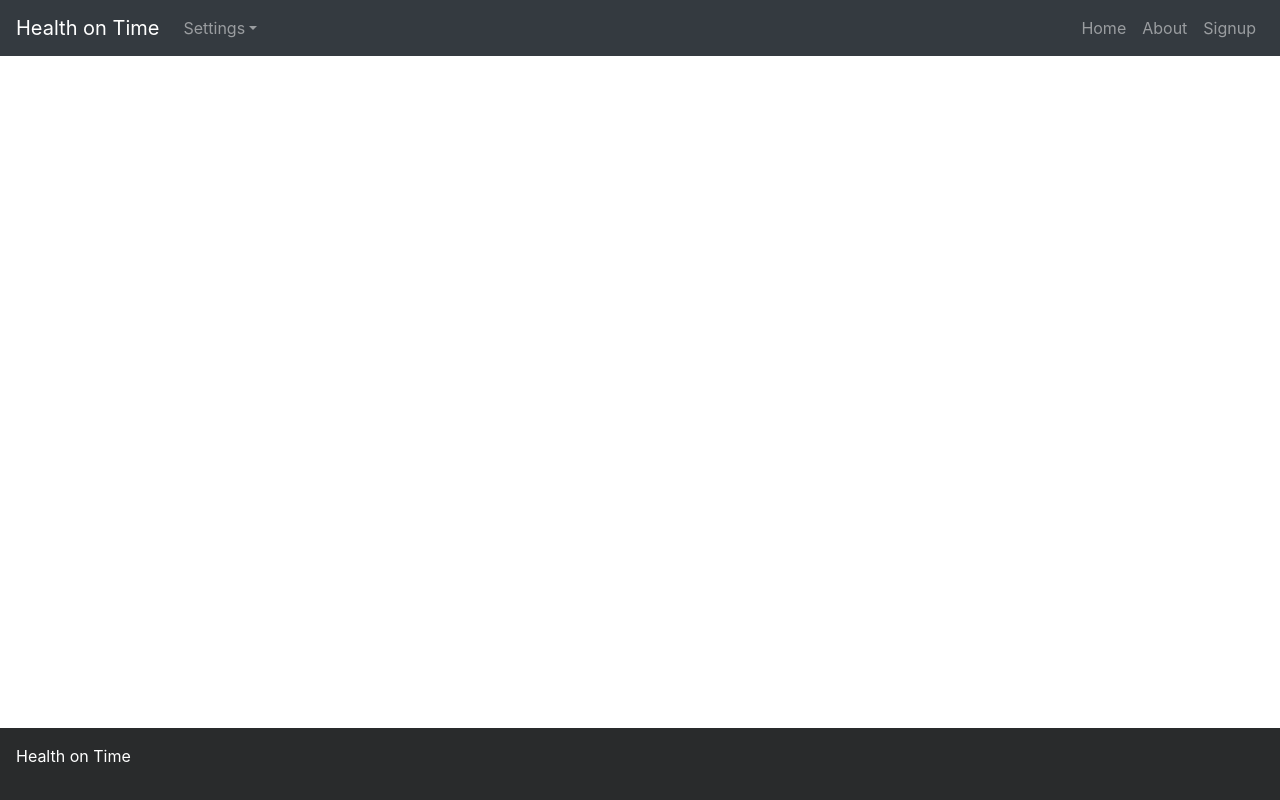
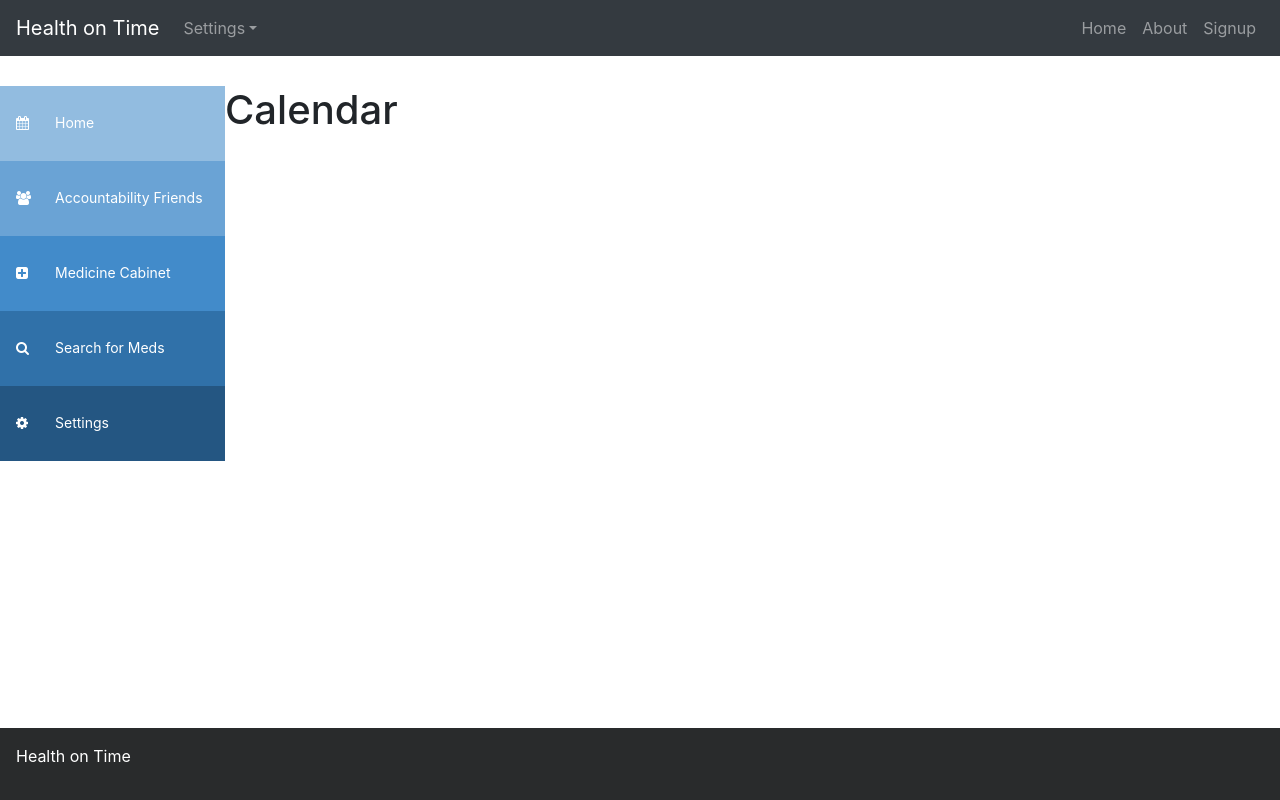
Before and after one commit to chingu-voyages/v27-geckos-team-03, a React (Create React App) app in the folder health-on-time/: page /app in a window 1280 px wide. Built offline with nearby package versions, Linux system fonts and the light colour scheme.

Commit message:
Added Sidebar.js, Sidebar.css and a route to App.js to lead there. Changes still needed likely

```diff
--- a/health-on-time/src/App.js
+++ b/health-on-time/src/App.js
@@ -6,6 +6,8 @@ import MedicineCabinet from "./Pages/MedicineCabinet";
 import CalendarPage from "./Pages/CalendarPage";
 import Navbar from "./Components/Navbar";
 import Footer from "./Components/Footer";
+import Sidebar from "./Components/Sidebar";
+
 import { React, useState, useEffect } from "react";
 import "./Styles/App.css";
 
@@ -59,6 +61,7 @@ function App() {
       <Route path="/" component={HomePage} exact={true} />
       <Route path="/medicine" component={MedicineCabinet} />
       <Route path="/calendar" component={CalendarPage} />
+      <Route path="/app" component={Sidebar} />
       <Footer />
     </BrowserRouter>
   );
--- /dev/null
+++ b/health-on-time/src/Components/Sidebar.css
@@ -0,0 +1,163 @@
+@import url('//maxcdn.bootstrapcdn.com/font-awesome/4.4.0/css/font-awesome.min.css');
+@import url('//stackpath.bootstrapcdn.com/bootstrap/4.3.1/css/bootstrap.min.css');
+
+.profile-img-div {
+    top: 0;
+    border-width: 0 0 1px;
+    background-color: aqua;
+    display: inline-block;
+}
+
+#wrapper {
+    padding-top: 30px;
+    padding-left: 0;
+    -webkit-transition: all .5s ease;
+    -moz-transition: all .5s ease;
+    -o-transition: all .5s ease;
+    transition: all .5s ease;
+}
+
+@media (min-width: 992px) {
+    #wrapper {
+        padding-left: 225px;
+    }
+
+}
+
+@media (max-width: 991px) {
+    main {
+        padding-left: 50px;
+    }
+}
+
+@media (min-width: 992px) {
+    #wrapper #sidebar-wrapper {
+        width: 225px;
+    }
+}
+/*
+#sidebar-wrapper {
+    border-right: 1px solid #e7e7e7; WAS EXTENDING ENTIRE LENGTH OF PAGE
+}
+*/
+#sidebar-wrapper {
+    /* z-index: 1000; Removed to stay behind footer*/
+    position: fixed;
+    left: 225px;
+    width: 0;
+    height: 100%;
+    overflow-y: auto;
+    margin-left: -225px;
+    /* background: #f8f8f8; */
+    -webkit-transition: all .5s ease;
+    -moz-transition: all .5s ease;
+    -o-transition: all .5s ease;
+    transition: all .5s ease;
+}
+
+#sidebar-wrapper .sidebar-nav {
+    position: absolute;
+    top: 0;
+    width: 225px;
+    font-size: 14px;
+    margin: 0;
+    padding: 0;
+    list-style: none;
+}
+
+#sidebar-wrapper .sidebar-nav li {
+    text-indent: 0;
+    line-height: 45px;
+}
+
+#sidebar-wrapper .sidebar-nav li a {
+    display: block;
+    text-decoration: none;
+    color: #428bca;
+
+}
+
+.sidebar-nav li:first-child a {
+    background: #92bce0 !important;
+    color: #fff !important;
+}
+
+#sidebar-wrapper .sidebar-nav li a .sidebar-icon {
+    width: 45px;
+    height: 45px;
+    font-size: 14px;
+    padding-top: 14px;
+    padding-left: 2px;
+    padding-right: 2px;
+    display: inline-block;
+    text-indent: 7px;
+    margin-right: 10px;
+    color: #fff;
+}
+
+#sidebar-wrapper .sidebar-nav li ul.panel-collapse {
+    list-style: none;
+    padding: 0;
+}
+
+#sidebar-wrapper .sidebar-nav li ul.panel-collapse li i {
+    margin-right: 10px;
+}
+
+#sidebar-wrapper .sidebar-nav li ul.panel-collapse li {
+    text-indent: 15px;
+}
+
+@media (max-width: 992px) {
+    #wrapper #sidebar-wrapper {
+        width: 45px;
+    }
+
+    #mainSection{
+        padding-left: 50px;
+    }
+
+    #wrapper #sidebar-wrapper #sidebar #sidemenu li ul {
+        position: fixed;
+        left: 45px;
+        margin-top: -45px;
+        z-index: 1000;
+        width: 200px;
+        height: 0;
+    }
+}
+
+.sidebar-nav li a {
+    height: 75px;
+    /* padding-top: 20px */
+}
+
+.sidebar-nav li:first-child a {
+    background: #92bce0 !important;
+    color: #fff !important;
+}
+
+.sidebar-nav li:nth-child(2) a {
+    background: #6aa3d5 !important;
+    color: #fff !important;
+}
+
+.sidebar-nav li:nth-child(3) a {
+    background: #428bca !important;
+    color: #fff !important;
+}
+
+.sidebar-nav li:nth-child(4) a {
+    background: #3071a9 !important;
+    color: #fff !important;
+}
+
+.sidebar-nav li:nth-child(5) a {
+    background: #245682 !important;
+    color: #fff !important;
+}
+/*
+#mainSection{
+    padding: 200px;
+}
+*/
--- /dev/null
+++ b/health-on-time/src/Components/Sidebar.js
@@ -0,0 +1,128 @@
+import "./Sidebar.css";
+import {BrowserRouter as Router, Switch, Route, Link } from "react-router-dom";
+import CalendarPage from "../Pages/CalendarPage";
+import MedicineCabinet from "../Pages/MedicineCabinet";
+
+const routes = [
+    {
+    //path: "/", // this was what it was when this file was working SPA as App.js
+    path: '/app',
+    exact: true,
+        sidebar: () =>
+            <>
+                <div>Calendar sidebar</div>
+            </>,
+        main: () =>
+            <div>
+                <CalendarPage />
+            </div>
+
+  },
+  {
+    path: '/friends',
+    exact: true,
+    sidebar: () => <div>Partners sidebar</div>,
+    main: () => <div>Accountability Partners</div>
+  },
+  {
+    path: '/cabinet',
+    exact: true,
+      sidebar: () => (
+        <div>Med Cabinet sidebar</div>
+      ),
+    main: () => <MedicineCabinet />
+  },
+  {
+    path: '/search',
+    exact: true,
+    sidebar: () => <div>Search sidebar</div>,
+    main: () =>(
+        <>
+            <div>Search for Meds Main Content</div>
+            <p>some content
+            </p>
+        </>
+    )
+    },
+    {
+        path: '/settings',
+        exact: true,
+        sidebar: () => <div>Settings sidebar</div>,
+        main: () => <div>Settings main section</div>
+    },
+
+]; // end routes
+
+function Sidebar() {
+    return (
+        <Router>
+            <div id="outer-div">
+                {/*
+                <div className="profile-img-div">
+                    <div className="container">
+                        <img src="https://dummyimage.com/125x125/000/fff" alt="" />
+                    </div>
+                </div>
+                */}
+                <div id="wrapper">
+                    {/* <img src="https://dummyimage.com/100x100/000/fff" alt="" style={{ flex: 1, padding: "10px" }} /> */}
+
+                    <div id="sidebar-wrapper">
+
+                        <aside id="sidebar">
+                            <img src="https://dummyimage.com/100x100/000/fff" alt="" style={{ flex: 1, padding: "10px" }} />
+
+                            <ul id="sidemenu" className="sidebar-nav">
+                                <li>
+                                    <Link to="/app">
+                                        <span className="sidebar-icon"><i className="fa fa-calendar"></i></span>
+                                        <span className="sidebar-title">Home</span>
+                                    </Link>
+                                </li>
+                                <li>
+                                    <Link to="/friends">
+                                        <span className="sidebar-icon"><i className="fa fa-users"></i></span>
+                                        <span className="sidebar-title">Accountability Friends</span>
+                                    </Link>
+                                </li>
+                                <li>
+                                    <Link to="/cabinet">
+                                        <span className="sidebar-icon"><i className="fa fa-plus-square"></i></span>
+                                        <span className="sidebar-title">Medicine Cabinet</span>
+                                    </Link>
+                                </li>
+                                <li>
+                                    <Link to="/search">
+                                        <span className="sidebar-icon"><i className="fa fa-search"></i></span>
+                                        <span className="sidebar-title">Search for Meds</span>
+                                    </Link>
+                                </li>
+                                <li>
+                                    <Link to="/settings">
+                                        <span className="sidebar-icon"><i className="fa fa-cog"></i></span>
+                                        <span className="sidebar-title">Settings</span>
+                                    </Link>
+                                </li>
+
+                            </ul>
+                        </aside>
+                    </div> {/* end div sidebar-wrapper */}
+                    {/*<div style={{ flex: 1, padding: "10px" }}>  */}
+                    <div id="mainSection">
+                        <Switch>
+                            {routes.map((route, index) => (
+                                <Route
+                                    key={index}
+                                    path={route.path}
+                                    exact={route.exact}
+                                    children={<route.main />}
+                                />
+                            ))}
+                        </Switch>
+                    </div>
+                </div> {/* end div wrapper */}
+            </div> {/* end outer-div */}
+        </Router>
+    )
+}
+export default Sidebar;
```
